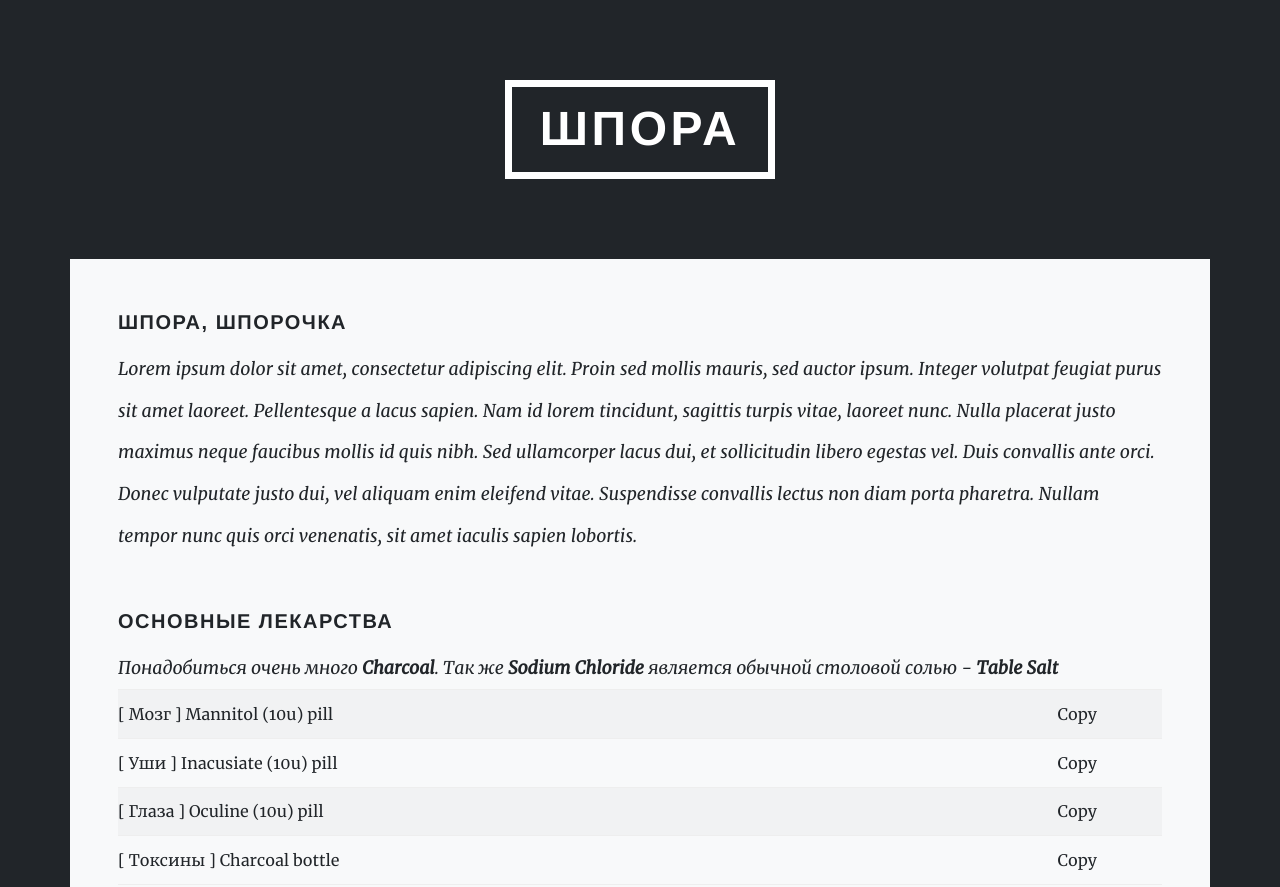
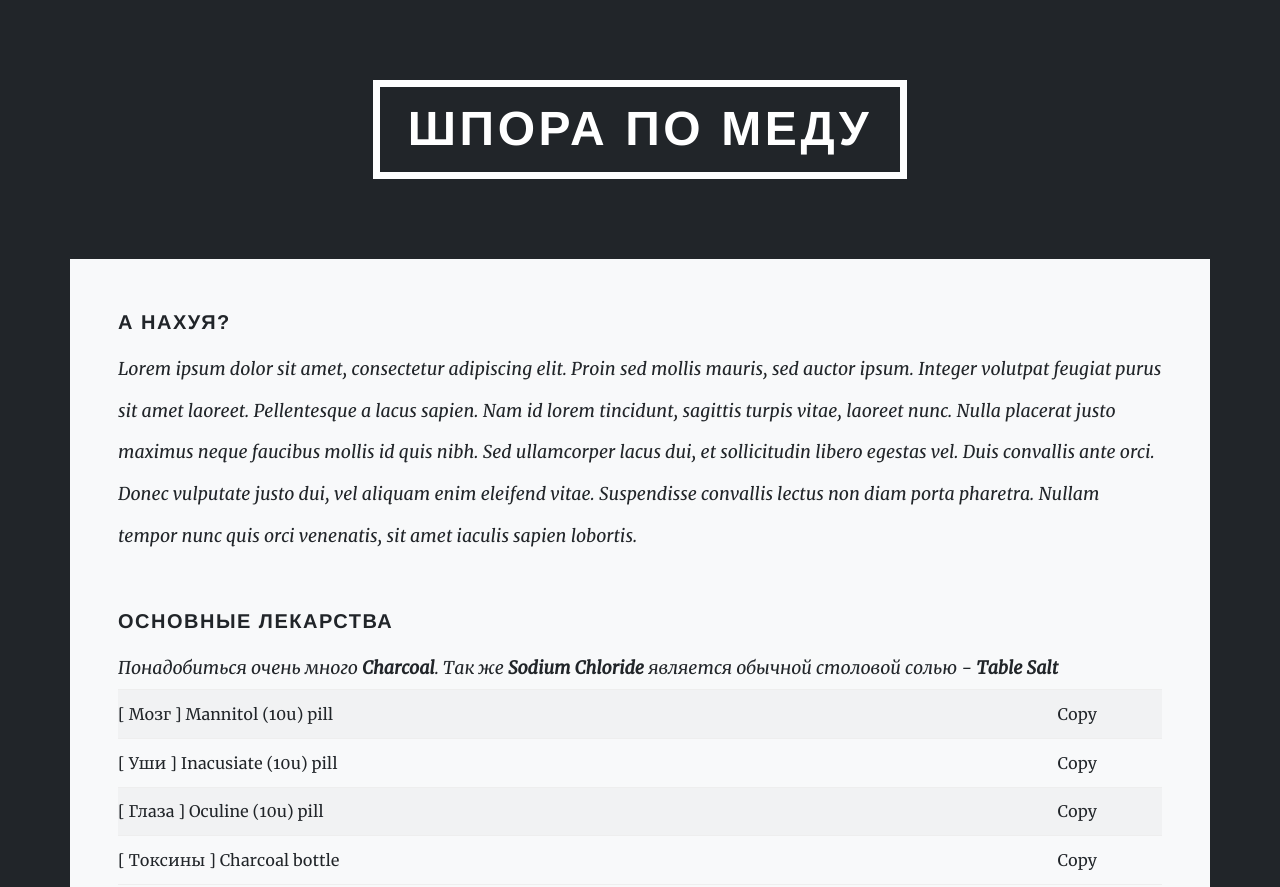
Before and after one commit to papikalesi/shpora, a plain HTML site: page index.html in a window 1280 px wide. Shown: the top 887 px of the page. Drawn offline with Linux system fonts and the light colour scheme.

Commit message:
Update index.html

```diff
--- a/index.html
+++ b/index.html
@@ -17,14 +17,14 @@
 	<content>
 		<div class="container-xl z-1">
 			<div id="header">
-				<h1>Шпора</h1>
+				<h1>Шпора по меду</h1>
 			</div>
 		</div>
 		<div class="container-xl z-1 bg-light p-5">
 			<div class="d-flex flex-column">
   				<div class="mb-5">
   					<header>
-  						<h3>Шпора, шпорочка</h3>
+  						<h3>А нахуя?</h3>
   						<p>Lorem ipsum dolor sit amet, consectetur adipiscing elit. Proin sed mollis mauris, sed auctor ipsum. Integer volutpat feugiat purus sit amet laoreet. Pellentesque a lacus sapien. Nam id lorem tincidunt, sagittis turpis vitae, laoreet nunc. Nulla placerat justo maximus neque faucibus mollis id quis nibh. Sed ullamcorper lacus dui, et sollicitudin libero egestas vel. Duis convallis ante orci. Donec vulputate justo dui, vel aliquam enim eleifend vitae. Suspendisse convallis lectus non diam porta pharetra. Nullam tempor nunc quis orci venenatis, sit amet iaculis sapien lobortis.</p>
   					</header>
   				</div>
```
